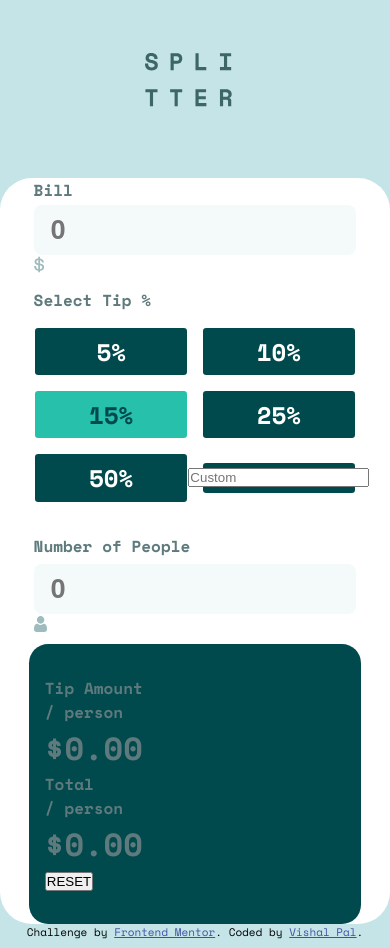
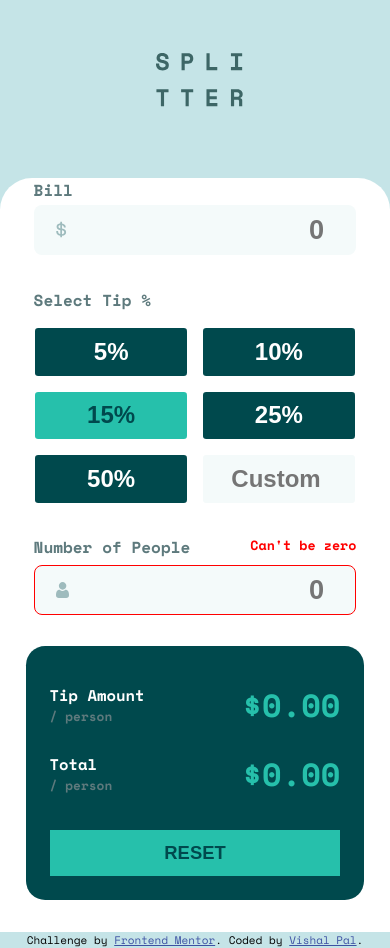
Before and after one commit to vishy312/Tip-Calculator-Challenge, a plain HTML site: page tip-calculator-app-main/index.html in a window 390 px wide. Drawn offline with nearby package versions, Linux system fonts and the light colour scheme.

Commit message:
mobile version completed

```diff
--- a/tip-calculator-app-main/index.html
+++ b/tip-calculator-app-main/index.html
@@ -32,7 +32,7 @@
 
         <div class="inp-wrapper">
           <input type="text" class="inp-text" name="inp-bill" placeholder="0">
-          <img src="images/icon-dollar.svg" alt="dollor icon" class="dollor">
+          <img src="images/icon-dollar.svg" alt="dollor icon" class="icon">
         </div>
 
       </div>
@@ -45,14 +45,14 @@
         </div>
 
         <div class="tip-btns">
-          <buttons class="tip">5%</buttons>
-          <buttons class="tip">10%</buttons>
-          <buttons class="tip selected">15%</buttons>
-          <buttons class="tip">25%</buttons>
-          <buttons class="tip">50%</buttons>
-          <buttons class="tip custom-tip">
+          <button class="tip">5%</button>
+          <button class="tip">10%</button>
+          <button class="tip selected">15%</button>
+          <button class="tip">25%</button>
+          <button class="tip">50%</button>
+          <div class="custom-btn">
             <input type="text" class="custom-tip" name="custom-tip" placeholder="Custom">
-          </buttons>
+          </div>
 
         </div>
       </div>
@@ -62,11 +62,12 @@
 
         <div class="label-wrapper">
           <label for="inp-text">Number of People</label>
+          <small class="error">Can't be zero</small>
         </div>
 
         <div class="inp-wrapper">
-          <input type="text" class="inp-text" name="inp-bill" placeholder="0">
-          <img src="images/icon-person.svg" alt="person icon" class="person">
+          <input type="text" class="inp-text person-error" name="inp-bill" placeholder="0">
+          <img src="images/icon-person.svg" alt="person icon" class="icon">
         </div>
 
       </div>
--- a/tip-calculator-app-main/main.scss
+++ b/tip-calculator-app-main/main.scss
@@ -18,14 +18,14 @@ body {
 }
 
 header {
-  padding: 3.3rem 7rem 2.2rem 9.05rem;
+  padding: 3.3rem 7rem 2.2rem 40vw;
 }
 
 main {
   background-color: white;
-  border-radius: 2rem;
+  border-radius: 2rem 2rem 0 0;
   width: 100%;
-
+  padding-bottom: 2rem;
   font-size: 1rem;
   font-weight: 700;
   color: $labelText;
@@ -35,16 +35,39 @@ main {
   margin: 2rem 2.1rem;
 }
 
+.error {
+  float: right;
+  color: red;
+
+}
+
 .inp-text {
   width: 100%;
-    padding: 0.5rem 1rem;
+  padding-block: 0.5rem;
+  padding-left: 85%;
   background-color: $inpFieldBg;
   @include borderVanish;
   border-radius: 0.5rem;
   color: $outputCardBg;
   font-weight: 700;
   font-size: 1.7rem;
+  cursor: pointer;
   box-sizing: border-box;
+
+  &:focus {
+    color: $outputCardBg;
+    border: 1px solid $outputCardBg;
+  }
+}
+
+.person-error {
+  border: 1px solid red;
+}
+
+.icon {
+  position: relative;
+  left: 7%;
+  top: -2.2rem;
 }
 
 .bill-container {
@@ -68,18 +91,45 @@ main {
   grid-template-columns: 47% 47%;
   justify-content: center;
   align-items: center;
-    gap: 1.0rem;
+  gap: 1rem;
 }
 
 .tip {
   background-color: $outputCardBg;
-    padding-block: 0.35rem;
+  padding-block: 0.55rem;
   display: flex;
   justify-content: center;
   align-items: center;
   color: white;
   font-size: 1.5rem;
   border-radius: 0.2rem;
+  font-weight: 700;
+  @include borderVanish;
+  cursor: pointer;
+
+  &:hover {
+    background-color: $siteBg;
+  }
+}
+
+.custom-btn {
+  .custom-tip {
+    padding-inline: 7vw;
+    width: 100%;
+    padding-block: 0.55rem;
+    color: $personText;
+    font-size: 1.5rem;
+    border-radius: 0.2rem;
+    font-weight: 700;
+    @include borderVanish;
+    background-color: $inpFieldBg;
+    cursor: pointer;
+
+    &:focus {
+      color: $outputCardBg;
+      border: 1px solid $outputCardBg;
+    }
+  }
 }
 
 .selected {
@@ -103,15 +153,55 @@ main {
 
 .output-card {
   background-color: $outputCardBg;
-    padding: 2rem 1rem;
+  padding: 2.2rem 1.5rem 1.5rem 1.5rem;
   margin-top: -1.6rem;
-    margin-inline: 1.8rem;
+  margin-inline: 1.6rem;
   border-radius: 1.2rem;
 }
 
+.result {
+  display: flex;
+  flex-direction: column;
+  gap: 1.3rem;
+
+  .tip-amount,
+  .total {
+    display: flex;
+    justify-content: space-between;
+    align-items: center;
+
     .result-text {
+      font-weight: 700;
       h6 {
-        font-weight: 700;
-        font-size: 1rem;
+        font-size: 0.97rem;
+        color: white;
+      }
+      p {
+        font-size: 0.8rem;
       }
     }
+
+    .result-no {
+      color: $outputText;
+    }
+  }
+}
+
+.reset-btn {
+  width: 100%;
+  background-color: $outputText;
+  @include borderVanish;
+  color: $outputCardBg;
+  font-size: 1.15rem;
+  font-weight: 700;
+  margin-top: 2rem;
+  padding-block: 0.7rem;
+  display: flex;
+  justify-content: center;
+  align-items: center;
+  cursor: pointer;
+
+  &:hover {
+    background-color: $siteBg;
+  }
+}
```
Also changed, not shown: tip-calculator-app-main/main.css, 1 other file. Lines whose indentation alone changed are shown as unchanged.
